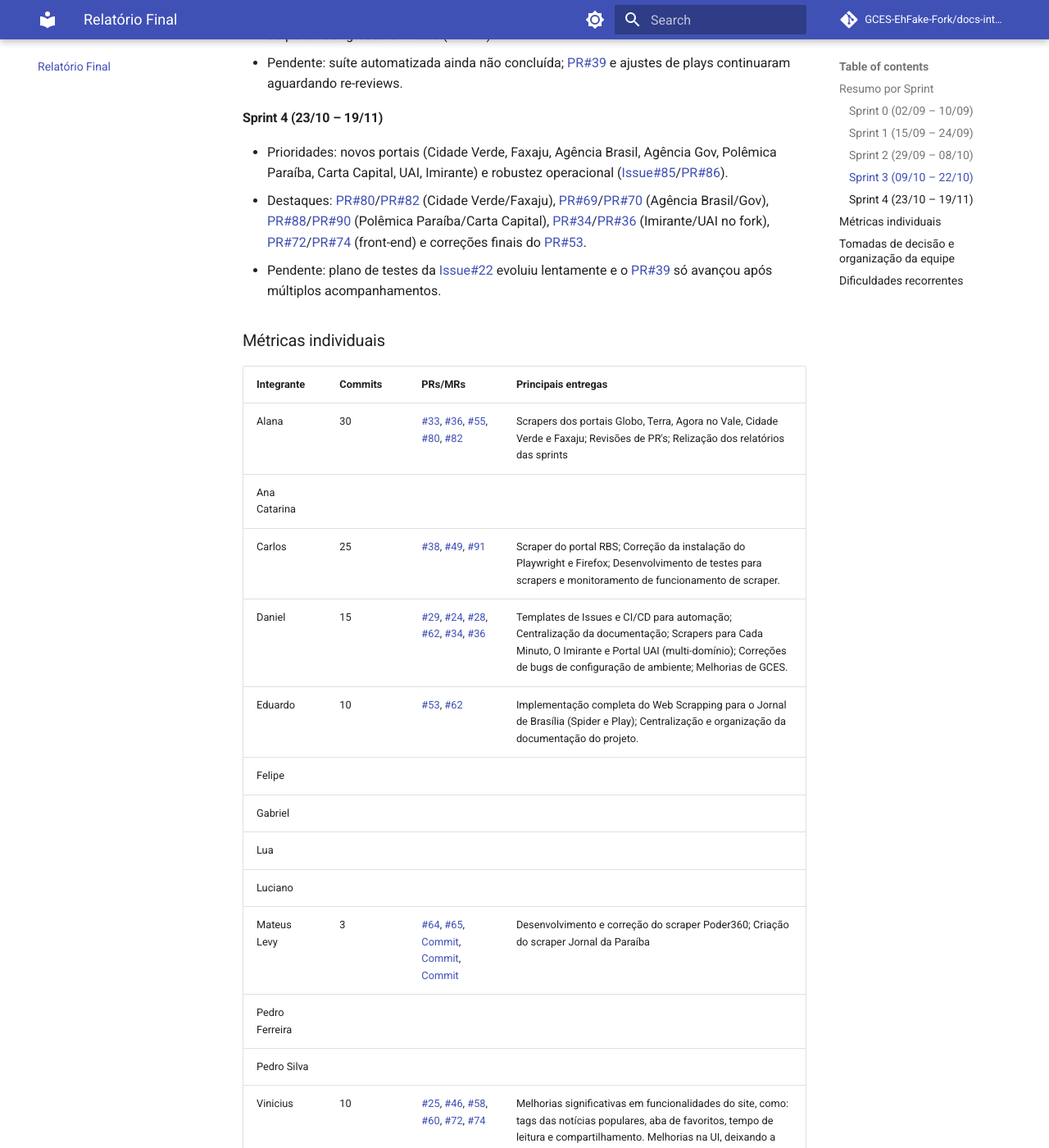
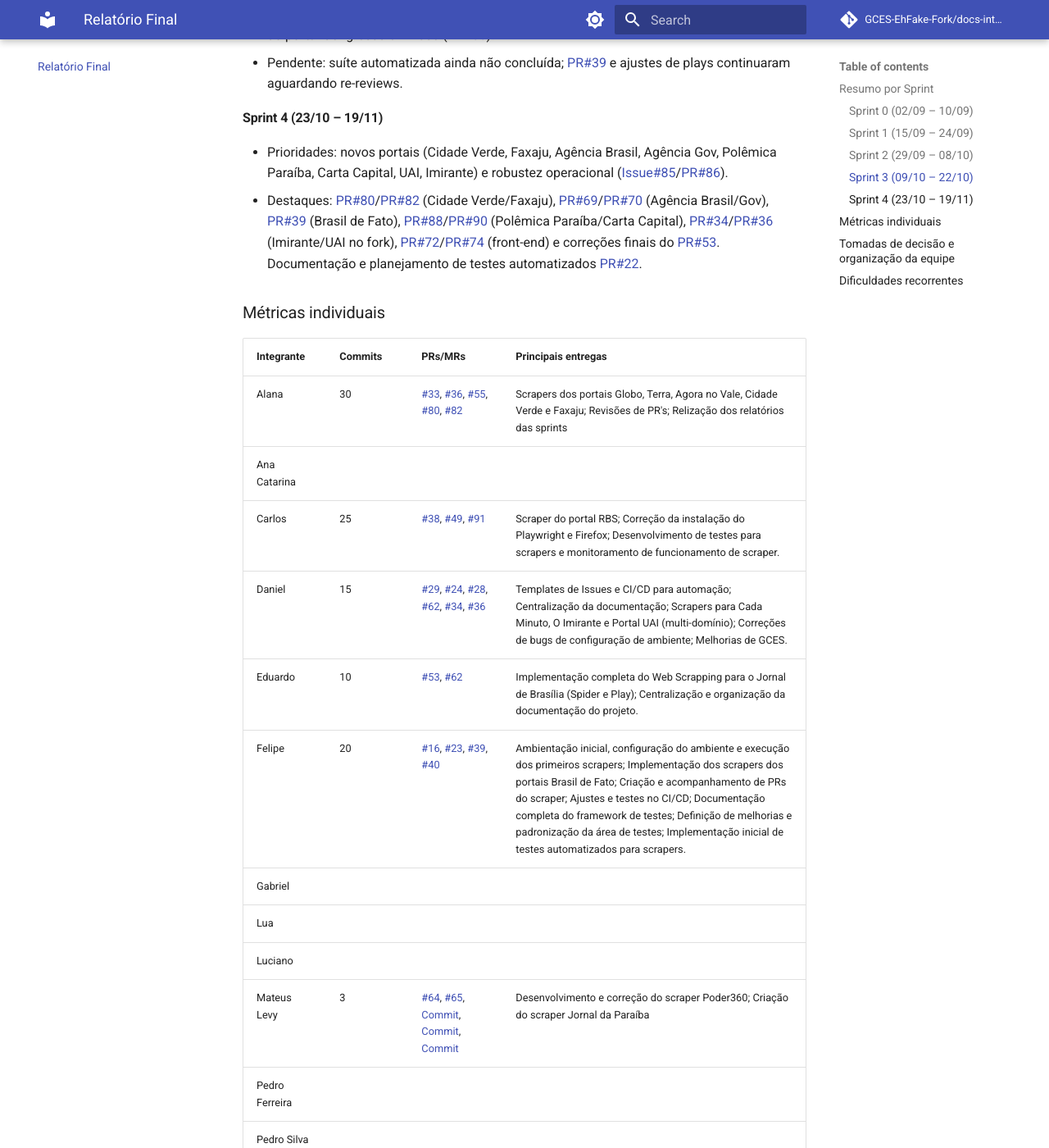
Before and after one commit to GCES-EhFake-Fork/docs-interno, an MkDocs documentation site: the page built from docs/relatorioFinal.md, in a window 1280 px wide and 1400 px high, scrolled down 992 px. Shown: the whole window at 82% size. Built offline with MkDocs 1.6.1 and Material for MkDocs 9.7.7, drawn with Linux system fonts in a browser that asks for light colours; comment, search, counter and statistics services are not loaded.

Commit message:
Update diario Felipe relatorioFinal.md

```diff
--- a/docs/relatorioFinal.md
+++ b/docs/relatorioFinal.md
@@ -26,8 +26,7 @@
 #### Sprint 4 (23/10 – 19/11)
 
 - Prioridades: novos portais (Cidade Verde, Faxaju, Agência Brasil, Agência Gov, Polêmica Paraíba, Carta Capital, UAI, Imirante) e robustez operacional ([Issue#85](https://github.com/EH-FAKE/check-up/issues/85)/[PR#86](https://github.com/EH-FAKE/check-up/pull/86)).
-- Destaques: [PR#80](https://github.com/EH-FAKE/check-up/pull/80)/[PR#82](https://github.com/EH-FAKE/check-up/pull/82) (Cidade Verde/Faxaju), [PR#69](https://github.com/EH-FAKE/check-up/pull/69)/[PR#70](https://github.com/EH-FAKE/check-up/pull/70) (Agência Brasil/Gov), [PR#88](https://github.com/EH-FAKE/check-up/pull/88)/[PR#90](https://github.com/EH-FAKE/check-up/pull/90) (Polêmica Paraíba/Carta Capital), [PR#34](https://github.com/GCES-EhFake-Fork/checkUp/pull/34)/[PR#36](https://github.com/GCES-EhFake-Fork/checkUp/pull/36) (Imirante/UAI no fork), [PR#72](https://github.com/EH-FAKE/check-up/pull/72)/[PR#74](https://github.com/EH-FAKE/check-up/pull/74) (front-end) e correções finais do [PR#53](https://github.com/EH-FAKE/check-up/pull/53).
-- Pendente: plano de testes da [Issue#22](https://github.com/EH-FAKE/check-up/issues/22) evoluiu lentamente e o [PR#39](https://github.com/EH-FAKE/check-up/pull/39) só avançou após múltiplos acompanhamentos.
+- Destaques: [PR#80](https://github.com/EH-FAKE/check-up/pull/80)/[PR#82](https://github.com/EH-FAKE/check-up/pull/82) (Cidade Verde/Faxaju), [PR#69](https://github.com/EH-FAKE/check-up/pull/69)/[PR#70](https://github.com/EH-FAKE/check-up/pull/70) (Agência Brasil/Gov), [PR#39](https://github.com/EH-FAKE/check-up/pull/39) (Brasil de Fato), [PR#88](https://github.com/EH-FAKE/check-up/pull/88)/[PR#90](https://github.com/EH-FAKE/check-up/pull/90) (Polêmica Paraíba/Carta Capital), [PR#34](https://github.com/GCES-EhFake-Fork/checkUp/pull/34)/[PR#36](https://github.com/GCES-EhFake-Fork/checkUp/pull/36) (Imirante/UAI no fork), [PR#72](https://github.com/EH-FAKE/check-up/pull/72)/[PR#74](https://github.com/EH-FAKE/check-up/pull/74) (front-end) e correções finais do [PR#53](https://github.com/EH-FAKE/check-up/pull/53). Documentação e planejamento de testes automatizados [PR#22](https://github.com/GCES-EhFake-Fork/checkUp/pull/23).
 
 ### Métricas individuais
 
@@ -38,7 +37,7 @@
 | Carlos         | 25      | [#38](https://github.com/EH-FAKE/check-up/pull/38), [#49](https://github.com/EH-FAKE/check-up/pull/49), [#91](https://github.com/EH-FAKE/check-up/pull/91)                                                                                                                                                                                                                                                                                                 | Scraper do portal RBS; Correção da instalação do Playwright e Firefox; Desenvolvimento de testes para scrapers e monitoramento de funcionamento de scraper.                                                                                                                                                                                                                    |
 | Daniel         | 15      | [#29](https://github.com/EH-FAKE/check-up/pull/29), [#24](https://github.com/EH-FAKE/check-up/pull/24), [#28](https://github.com/EH-FAKE/check-up/pull/28), [#62](https://github.com/EH-FAKE/check-up/pull/62), [#34](https://github.com/GCES-EhFake-Fork/checkUp/pull/34), [#36](https://github.com/GCES-EhFake-Fork/checkUp/pull/36) | Templates de Issues e CI/CD para automação; Centralização da documentação; Scrapers para Cada Minuto, O Imirante e Portal UAI (multi-domínio); Correções de bugs de configuração de ambiente; Melhorias de GCES.                                                                                                                                                               |
 | Eduardo        | 10      | [#53](https://github.com/EH-FAKE/check-up/pull/53), [#62](https://github.com/EH-FAKE/check-up/pull/62)                                                                                                                                                                                                                                                                                                                                                     | Implementação completa do Web Scrapping para o Jornal de Brasília (Spider e Play); Centralização e organização da documentação do projeto.                                                                                                                                                                                                                                     |
-| Felipe         |         |                                                                                                                                                                                                                                                                                                                                                                                                                                                            |                                                                                                                                                                                                                                                                                                                                                                                |
+| Felipe         |     20    |   [#16](https://github.com/GCES-EhFake-Fork/checkUp/pull/16), [#23](https://github.com/GCES-EhFake-Fork/checkUp/pull/23), [#39](https://github.com/EH-FAKE/check-up/pull/39), [#40](https://github.com/EH-FAKE/check-up/pull/40)  |     Ambientação inicial, configuração do ambiente e execução dos primeiros scrapers; Implementação dos scrapers dos portais Brasil de Fato; Criação e acompanhamento de PRs do scraper; Ajustes e testes no CI/CD; Documentação completa do framework de testes; Definição de melhorias e padronização da área de testes; Implementação inicial de testes automatizados para scrapers.                                                                                                                                                                                                                                                                                                                                                                               |
 | Gabriel        |         |                                                                                                                                                                                                                                                                                                                                                                                                                                                            |                                                                                                                                                                                                                                                                                                                                                                                |
 | Lua            |         |                                                                                                                                                                                                                                                                                                                                                                                                                                                            |                                                                                                                                                                                                                                                                                                                                                                                |
 | Luciano        |         |                                                                                                                                                                                                                                                                                                                                                                                                                                                            |                                                                                                                                                                                                                                                                                                                                                                                |
```
